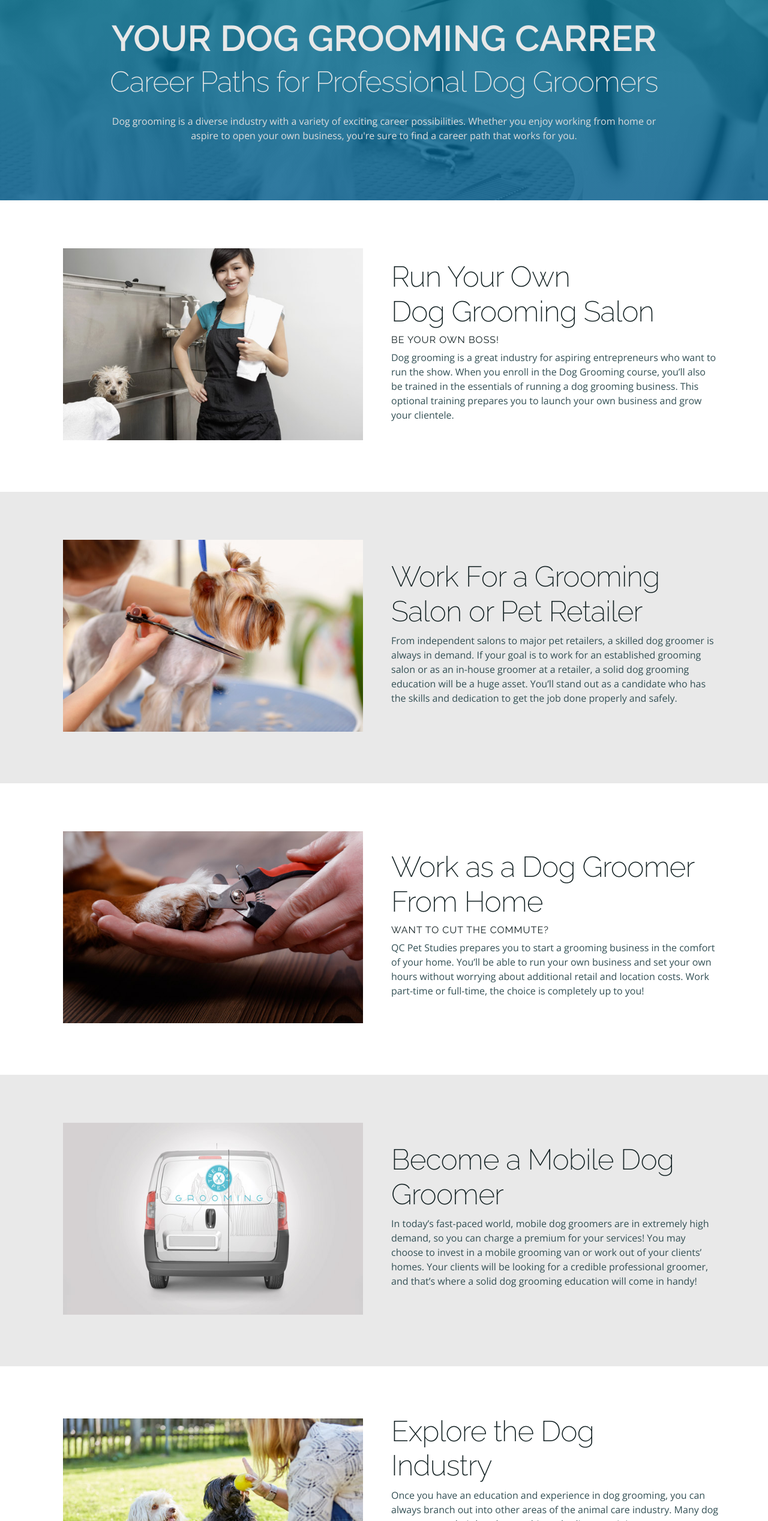
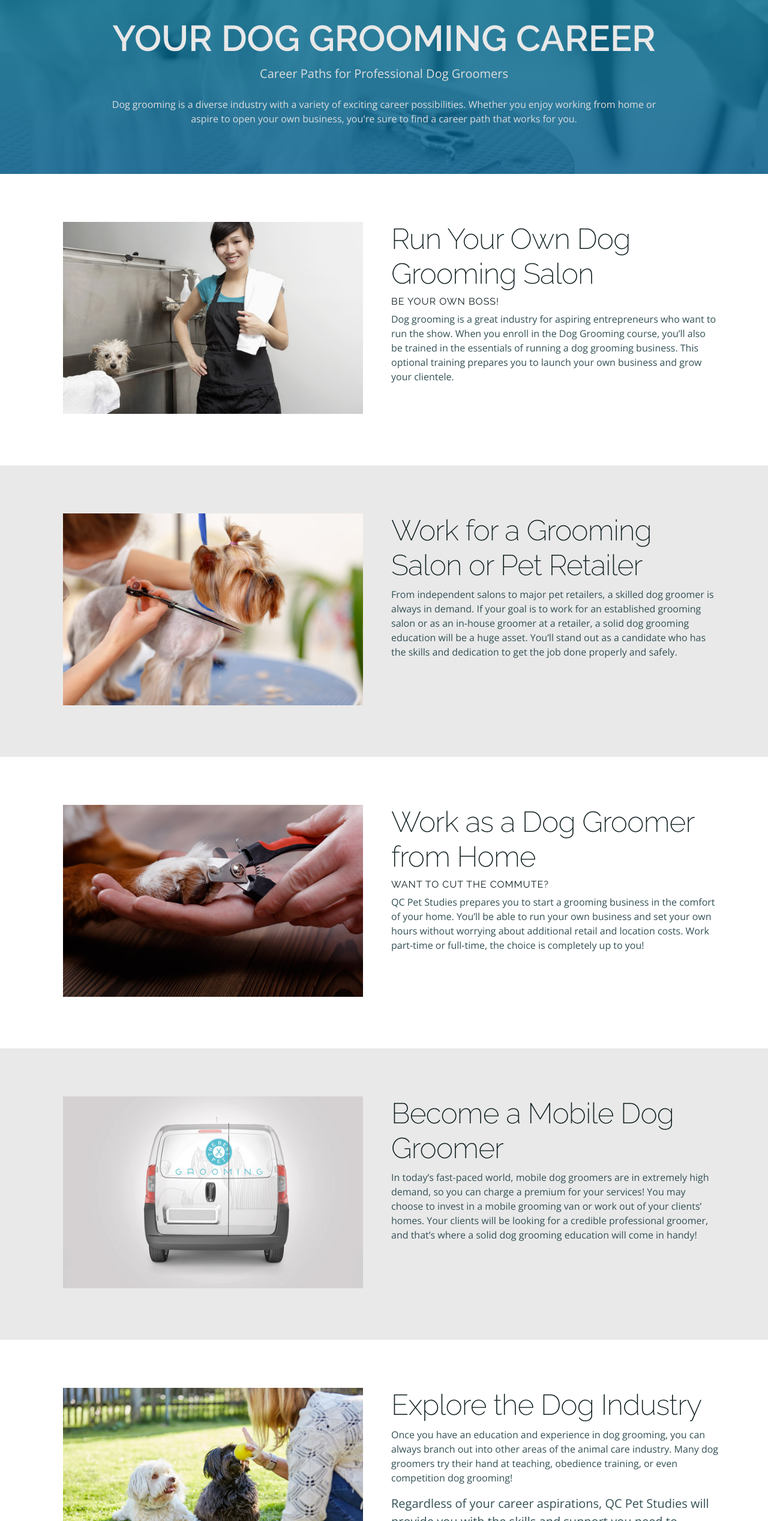
Before and after one commit to QCCareerSchool-Org/www.qcpetstudies.com, a Next.js app: page /dog-grooming-courses/resources/your-dog-grooming-career in a window 1280 px wide. Shown: the part 250-2786 px from the top of the page at 60% size. Built offline with nearby package versions, Linux system fonts and the light colour scheme; no server answers.

Commit message:
Update layout and formatting of your dog grooming career page

```diff
--- a/src/pages/dog-grooming-courses/resources/your-dog-grooming-career.tsx
+++ b/src/pages/dog-grooming-courses/resources/your-dog-grooming-career.tsx
@@ -1,11 +1,13 @@
 import { NextPage } from 'next';
 import Image from 'next/image';
 import Link from 'next/link';
-import React, { ReactElement } from 'react';
+import { ReactElement, ReactNode } from 'react';
+
 import { FaBriefcase, FaClipboard, FaRegFileAlt, FaRss, FaTags } from 'react-icons/fa';
 import { DefaultLayout } from '../../../components/DefaultLayout';
 import { SEO } from '../../../components/SEO';
 import { useScreenWidth } from '../../../hooks/useScreenWidth';
+
 import ReviewDogGroomingCourse from '../../../images/a-review-of-dog-grooming-course.jpg';
 import AssociationLogo from '../../../images/association-logo.png';
 import CareerBackground from '../../../images/backgrounds/your-dog-grooming-carrer.jpg';
@@ -18,7 +20,6 @@ import WorkFromHomeImage from '../../../images/work-as-a-dog-groomer-from-home.j
 import WorkSaloonImage from '../../../images/work-for-a-grooming-salon-or-pet-retailer.jpg';
 
 const DogGroomingCareerPage: NextPage = () => {
-
   const screenWidth = useScreenWidth();
   const lgOrGreater = screenWidth >= 992;
 
@@ -27,57 +28,62 @@ const DogGroomingCareerPage: NextPage = () => {
       <SEO
         title="Dog Grooming Career"
         description="Dog Grooming Career"
-        canonical="/dog-grooming-courses/dog-grooming/resources/your-dog-grooming-career"
+        canonical="/dog-grooming-courses/resources/your-dog-grooming-career"
       />
 
       <section id="firstSection" className="bg-dark">
         <Image src={CareerBackground} layout="fill" objectFit="cover" objectPosition="center" alt="your dog grooming carrer" />
-        <div className="image-overlay-gradient"></div>
+        <div className="image-overlay-gradient" />
         <div className="container text-center">
           <div className="row justify-content-center">
-            <div className="mb-4"> <Image src={CompassIcon} alt="Compass Icon" /></div>
-            <h1>Your Dog Grooming Carrer</h1>
             <div className="col-12 col-lg-10">
-              <h2 className="mb-4">Career Paths for Professional Dog Groomers</h2>
-              <p>Dog grooming is a diverse industry with a variety of exciting career possibilities. Whether you enjoy working from home or aspire to open your own business, you&apos;re sure to find a career path that works for you.</p>
+              <div className="mb-4"><Image src={CompassIcon} alt="Compass Icon" /></div>
+              <h1>Your Dog Grooming Career</h1>
+              <p className="lead mb-4">Career Paths for Professional Dog Groomers</p>
+              <p className="mb-0">Dog grooming is a diverse industry with a variety of exciting career possibilities. Whether you enjoy working from home or aspire to open your own business, you&apos;re sure to find a career path that works for you.</p>
             </div>
           </div>
         </div>
       </section>
 
       <CareerSection
-        title={<>Run Your Own <br />Dog Grooming Salon</>}
-        subTitle={'Be your own boss!'}
+        title="Run Your Own Dog Grooming Salon"
+        subTitle="Be Your Own Boss!"
         imgSrc={OwnDogGroomingSaloon}
-        para={'Dog grooming is a great industry for aspiring entrepreneurs who want to run the show. When you enroll in the Dog Grooming course, you’ll also be trained in the essentials of running a dog grooming business. This optional training prepares you to launch your own business and grow your clientele.'}
+        imgAlt="groomer bathing a dog"
+        text="Dog grooming is a great industry for aspiring entrepreneurs who want to run the show. When you enroll in the Dog Grooming course, you’ll also be trained in the essentials of running a dog grooming business. This optional training prepares you to launch your own business and grow your clientele."
       />
 
       <CareerSection
-        title={'Work For a Grooming Salon or Pet Retailer'}
+        title="Work for a Grooming Salon or Pet Retailer"
         imgSrc={WorkSaloonImage}
-        para={'From independent salons to major pet retailers, a skilled dog groomer is always in demand. If your goal is to work for an established grooming salon or as an in-house groomer at a retailer, a solid dog grooming education will be a huge asset. You’ll stand out as a candidate who has the skills and dedication to get the job done properly and safely.'}
+        imgAlt="groomer cutting a dog's hair"
+        text="From independent salons to major pet retailers, a skilled dog groomer is always in demand. If your goal is to work for an established grooming salon or as an in-house groomer at a retailer, a solid dog grooming education will be a huge asset. You’ll stand out as a candidate who has the skills and dedication to get the job done properly and safely."
         className="bg-light"
       />
 
       <CareerSection
-        title={'Work as a Dog Groomer From Home'}
-        subTitle={'Want to cut the commute?'}
+        title="Work as a Dog Groomer from Home"
+        subTitle="Want to cut the commute?"
         imgSrc={WorkFromHomeImage}
-        para={'QC Pet Studies prepares you to start a grooming business in the comfort of your home. You’ll be able to run your own business and set your own hours without worrying about additional retail and location costs. Work part-time or full-time, the choice is completely up to you!'}
+        imgAlt="dog having its nails trimmed"
+        text="QC Pet Studies prepares you to start a grooming business in the comfort of your home. You’ll be able to run your own business and set your own hours without worrying about additional retail and location costs. Work part-time or full-time, the choice is completely up to you!"
       />
 
       <CareerSection
-        title={'Become a Mobile Dog Groomer'}
+        title="Become a Mobile Dog Groomer"
         imgSrc={MobileGroomerImage}
-        para={'In today’s fast-paced world, mobile dog groomers are in extremely high demand, so you can charge a premium for your services! You may choose to invest in a mobile grooming van or work out of your clients’ homes. Your clients will be looking for a credible professional groomer, and that’s where a solid dog grooming education will come in handy!'}
+        imgAlt="back of a cargo van"
+        text="In today’s fast-paced world, mobile dog groomers are in extremely high demand, so you can charge a premium for your services! You may choose to invest in a mobile grooming van or work out of your clients’ homes. Your clients will be looking for a credible professional groomer, and that’s where a solid dog grooming education will come in handy!"
         className="bg-light"
       />
 
       <CareerSection
-        title={<>Explore the Dog <br />Industry</>}
+        title="Explore the Dog Industry"
         imgSrc={ExploreDogIndustryImage}
-        para={'Once you have an education and experience in dog grooming, you can always branch out into other areas of the animal care industry. Many dog groomers try their hand at teaching, obedience training, or even competition dog grooming!'}
-        secondPara={'Regardless of your career aspirations, QC Pet Studies will provide you with the skills and support you need to succeed.'}
+        imgAlt="woman playing fetch with two dogs"
+        text="Once you have an education and experience in dog grooming, you can always branch out into other areas of the animal care industry. Many dog groomers try their hand at teaching, obedience training, or even competition dog grooming!"
+        extraText="Regardless of your career aspirations, QC Pet Studies will provide you with the skills and support you need to succeed."
       />
 
       <section className="bg-dark py-0">{/* override padding */}
@@ -107,35 +113,21 @@ const DogGroomingCareerPage: NextPage = () => {
 
       <section>
         <div className="container text-center">
-
           <FaClipboard className="h2 text-primary mb-3" />
-          <h2>Career Resources for <br /> Grooming Students and Graduates</h2>
-          <p className="lead mb-5"><strong>As a student of QC Pet Studies, you&apos;ll be provided with resources to build a profitable and <br /> enjoyable career as a professional dog groomer.</strong></p>
-
-          <CareerResources
-            title={'Free Business Training'}
-            icon={<FaBriefcase className="h2 text-secondary mb-3" />}
-            body={<p>QC&apos;s comprehensive<Link href=""><a className="link-primary"> Online Dog Grooming Class </a></Link>comes with complete business training at no extra cost! This training will teach you the skills you&apos;ll need to start a successful dog grooming business!</p>}
-          />
-
-          <CareerResources
-            title={'A Blog for Groomers'}
-            icon={<FaRss className="h2 text-secondary mb-3" />}
-            body={<p>The Sniffin&apos;Around<Link href=""><a className="link-primary"> dog grooming blog </a></Link>is full of articles that will help you thrive in your chosen career path. From adding accessories to setting your grooming prices to designing your business logo, the blog content aims to help you succeed as a professional dog groomer and business owner.</p>}
-          />
-
-          <CareerResources
-            title={'Exclusive Discounts from Vendors'}
-            icon={<FaTags className="h2 text-secondary mb-3" />}
-            body={<p>Investing in professional-grade dog grooming tools and materials enables you to do your best work. Students of QC Pet Studies receive
-              <Link href=""><a className="link-primary"> exclusive discounts to some of the best pet retailers. </a></Link> You&apos;ll be able to build your grooming toolkit with quality products and equipment at a fraction of the cost!</p>}
-          />
-
-          <CareerResources
-            title={'Dog Grooming Business Resources'}
-            icon={<FaRegFileAlt className="h2 text-secondary mb-3" />}
-            body={<><p>QC Students are provided with templates and reference sheets to help them write business plans, manage client information, and make quick and accurate decisions in the grooming environment. You&apos;ll be able to download all of the following from the Online Student Center:</p>
-              <ul>
+          <h2>Career Resources for<br />Grooming Students and Graduates</h2>
+          <p className="lead">As a student of QC Pet Studies, you&apos;ll be provided with resources to build a profitable and<br />enjoyable career as a professional dog groomer.</p>
+          <CareerResources title="Free Business Training" icon={<FaBriefcase />}>
+            <p className="mb-0">QC&apos;s comprehensive <Link href=""><a className="link-primary">Online Dog Grooming Class</a></Link> comes with complete business training at no extra cost! This training will teach you the skills you&apos;ll need to start a successful dog grooming business!</p>
+          </CareerResources>
+          <CareerResources title="A Blog for Groomers" icon={<FaRss />}>
+            <p className="mb-0">The Sniffin&apos;Around <Link href=""><a className="link-primary">dog grooming blog</a></Link> is full of articles that will help you thrive in your chosen career path. From adding accessories to setting your grooming prices to designing your business logo, the blog content aims to help you succeed as a professional dog groomer and business owner.</p>
+          </CareerResources>
+          <CareerResources title="Exclusive Discounts from Vendors" icon={<FaTags />}>
+            <p className="mb-0">Investing in professional-grade dog grooming tools and materials enables you to do your best work. Students of QC Pet Studies receive <Link href=""><a className="link-primary">exclusive discounts to some of the best pet retailers.</a></Link> You&apos;ll be able to build your grooming toolkit with quality products and equipment at a fraction of the cost!</p>
+          </CareerResources>
+          <CareerResources title="Dog Grooming Business Resources" icon={<FaRegFileAlt />}>
+            <p>QC Students are provided with templates and reference sheets to help them write business plans, manage client information, and make quick and accurate decisions in the grooming environment. You&apos;ll be able to download all of the following from the Online Student Center:</p>
+            <ul className="mb-0">
               <li>Business plan template</li>
               <li>Service pricing guide</li>
               <li>Client card template</li>
@@ -144,21 +136,21 @@ const DogGroomingCareerPage: NextPage = () => {
               <li>Clipper blades chart</li>
               <li>Needs analysis reference sheet</li>
               <li>Tiered emergency plan</li>
-              </ul></>}
-          />
+            </ul>
+          </CareerResources>
         </div>
       </section>
 
       <section className="bg-dark">
         <Image src={DogGroomingAssociations} layout="fill" objectFit="cover" objectPosition="center" alt="dog grooming associations" />
-        <div className="image-overlay-gradient"></div>
+        <div className="image-overlay-gradient" />
         <div className="container text-center">
+          <div className="row justify-content-center">
+            <div className="col-12 col-lg-10">
               <Image className="text-secondary" src={AssociationLogo} alt="associations logo" />
               <h2 className="mb-4">Dog Grooming Associations</h2>
-          <div className="row justify-content-center">
-            <div className="col-12 col-lg-10">
               <p>As you progress in your dog grooming career, you may decide to become a registered and/or certified member of a dog grooming association. These associations are entirely optional and joining them is not mandatory to work or succeed as a dog groomer. However, you may decide that joining an association will help you grow your network and stand out from the competition.</p>
-              <p>The National Dog Grooming Association of America (NDGAA) and the Canadian Professional Pet Stylists (CPPS) associations have standardized exams they use to certify members. QC&apos;s Dog Grooming course prepares you to take these exams.</p>
+              <p className="mb-0">The National Dog Grooming Association of America (NDGAA) and the Canadian Professional Pet Stylists (CPPS) associations have standardized exams they use to certify members. QC&apos;s Dog Grooming course prepares you to take these exams.</p>
             </div>
           </div>
         </div>
@@ -171,46 +163,49 @@ const DogGroomingCareerPage: NextPage = () => {
 export default DogGroomingCareerPage;
 
 type CareerSectionProps = {
-   title: string | ReactElement;
+  title: string;
   subTitle?: string;
   imgSrc: string;
-   para: string;
-   secondPara?: string;
+  imgAlt: string;
+  text: string;
+  extraText?: string;
   className?: string;
 };
 
- type CareerResourcesProps = {
-   title: string;
-   icon: ReactElement;
-   body: ReactElement;
- };
-
-const CareerSection = ({ title, subTitle, imgSrc, para, secondPara, className }: CareerSectionProps): ReactElement => (
+const CareerSection = ({ title, subTitle, imgSrc, imgAlt, text, extraText, className }: CareerSectionProps): ReactElement => (
   <section className={className}>
     <div className="container text-center">
-      <div className="row align-items-center">
-        <div className="col-12 col-lg-6 mb-2 mb-lg-0">
-          <Image src={imgSrc} alt="explore the dog industry" width="500" height="320" />
+      <div className="row">
+        <div className="col-12 col-lg-6 mb-4 mb-lg-0">
+          <Image src={imgSrc} alt={imgAlt} width="500" height="320" />
         </div>
-        <div className="col-12 col-lg-6 text-start">
+        <div className="col-12 col-lg-6 text-lg-start">
           <h2>{title}</h2>
-          <h4>{subTitle}</h4>
-          <p>{para}</p>
-          <p className="lead">{secondPara}</p>
+          {subTitle && <h4>{subTitle}</h4>}
+          <p>{text}</p>
+          {extraText && <p className="lead">{extraText}</p>}
         </div>
       </div>
     </div>
   </section>
 );
 
-const CareerResources = ({ title, icon, body }: CareerResourcesProps): ReactElement => (
-  <div className="row align-items-center mb-5">
+type CareerResourcesProps = {
+  title: string;
+  icon: ReactElement;
+  children: ReactNode;
+};
+
+const CareerResources = ({ title, icon, children }: CareerResourcesProps): ReactElement => (
+  <div className="row justify-content-center align-items-center mt-5">
     <div className="col-12 col-lg-2">
+      <div className="h2 text-secondary mb-3">
         {icon}
       </div>
-    <div className="col-12 col-lg-8 text-start">
+    </div>
+    <div className="col-12 col-lg-8 text-lg-start">
       <h3>{title}</h3>
-      {body}
+      {children}
     </div>
   </div>
 );
```
Lines whose indentation alone changed are shown as unchanged.
